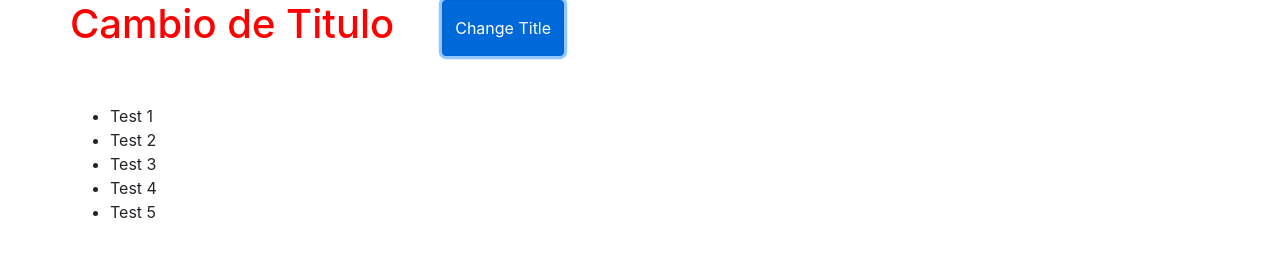
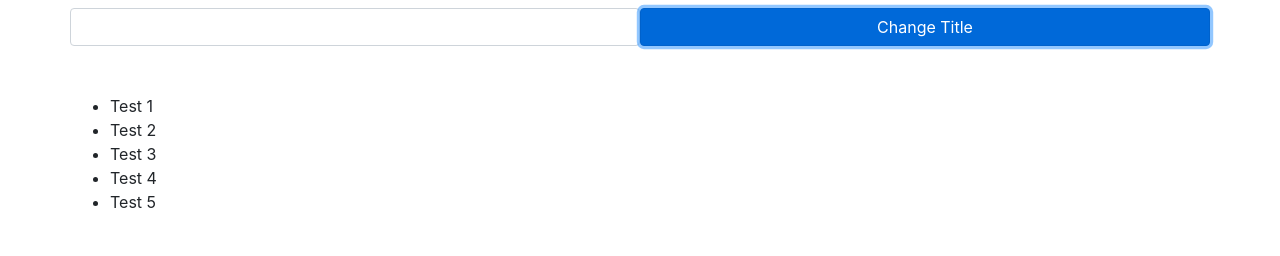
Before and after one commit to dantport2899/fime_js_modulo_4_2, a plain HTML site: page clase_4/ejemplos/index.html in a window 1280 px wide. Both pictures are taken after a click on the button "Change Title". Drawn offline with nearby package versions, Linux system fonts and the light colour scheme.

Commit message:
Ejemplos

```diff
--- a/clase_4/ejemplos/app.js
+++ b/clase_4/ejemplos/app.js
@@ -2,17 +2,26 @@
 
 var boton = document.querySelector('.btn');
 
+boton.addEventListener('click', changeTitle);
+
+function changeTitle() {
+  var titleInput = document.querySelector('#title').value;
+  document.querySelector('h1').innerText = titleInput;
+}
+
+
+
 // Listado de eventos: https://www.w3schools.com/jsref/dom_obj_event.asp
 
-boton.addEventListener('mouseover', test);
-
-function test(evento) {
-  // debugger;
-  document.querySelector('h1').style.color = 'red';
-  document.querySelector('h1').innerText = evento.target.id;
-
-}
-function alDarClick(e) {
-  // debugger;
-  document.querySelector('h1').innerText = 'Cambio de Titulo';
-}
+// boton.addEventListener('mouseover', test);
+//
+// function test(evento) {
+//   // debugger;
+//   document.querySelector('h1').style.color = 'red';
+//   document.querySelector('h1').innerText = evento.target.id;
+//
+// }
+// function alDarClick(e) {
+//   // debugger;
+//   document.querySelector('h1').innerText = 'Cambio de Titulo';
+// }
--- a/clase_4/ejemplos/index.html
+++ b/clase_4/ejemplos/index.html
@@ -9,9 +9,10 @@
 </head>
 <body>
   <div class="container">
+    <h1 class="pr-5">Eventos</h1>
     <div class="row">
-      <h1 class="pr-5">Eventos</h1>
-      <button id="Click" onclick="alDarClick()" type="button" class="btn btn-primary">Change Title</button>
+      <input type="text" id="title" class="form-control col">
+      <button id="Click" type="button" class="btn btn-primary col">Change Title</button>
     </div>
     <div class="row pt-5">
       <ul>
```
